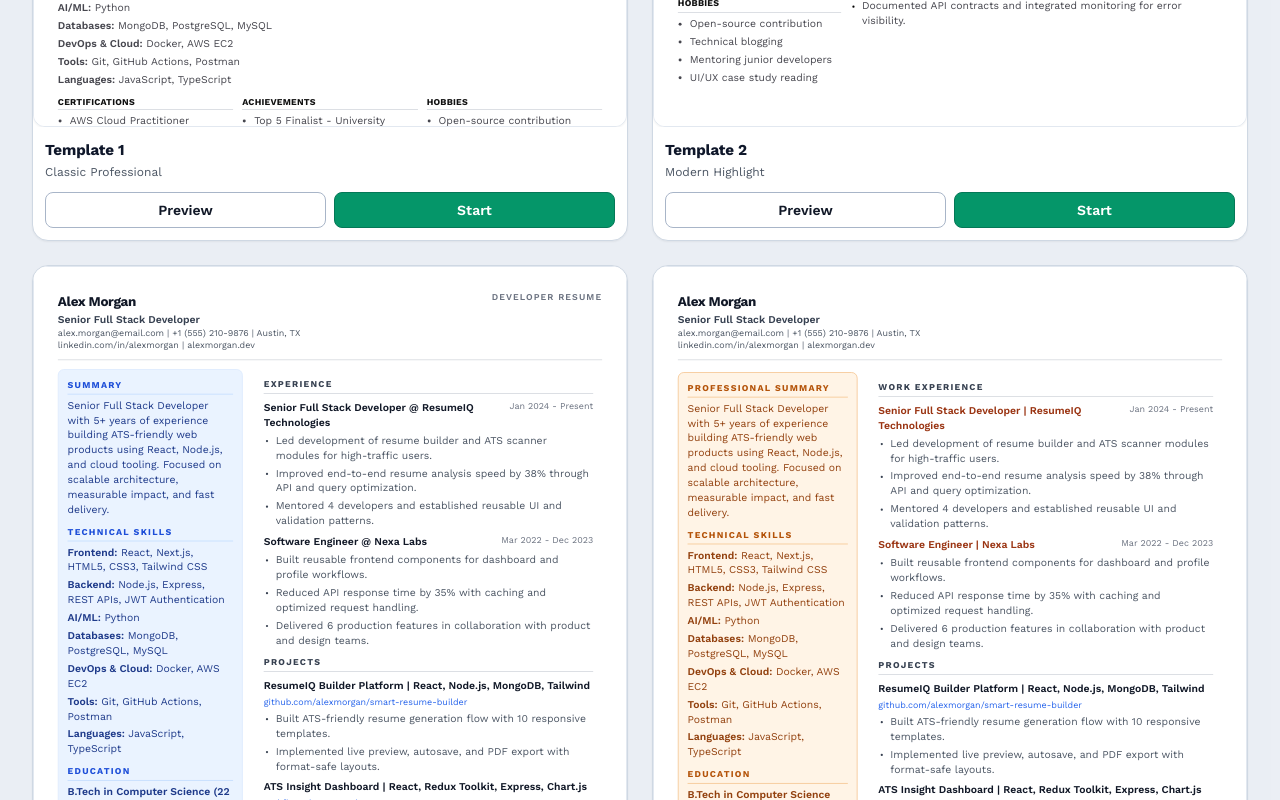
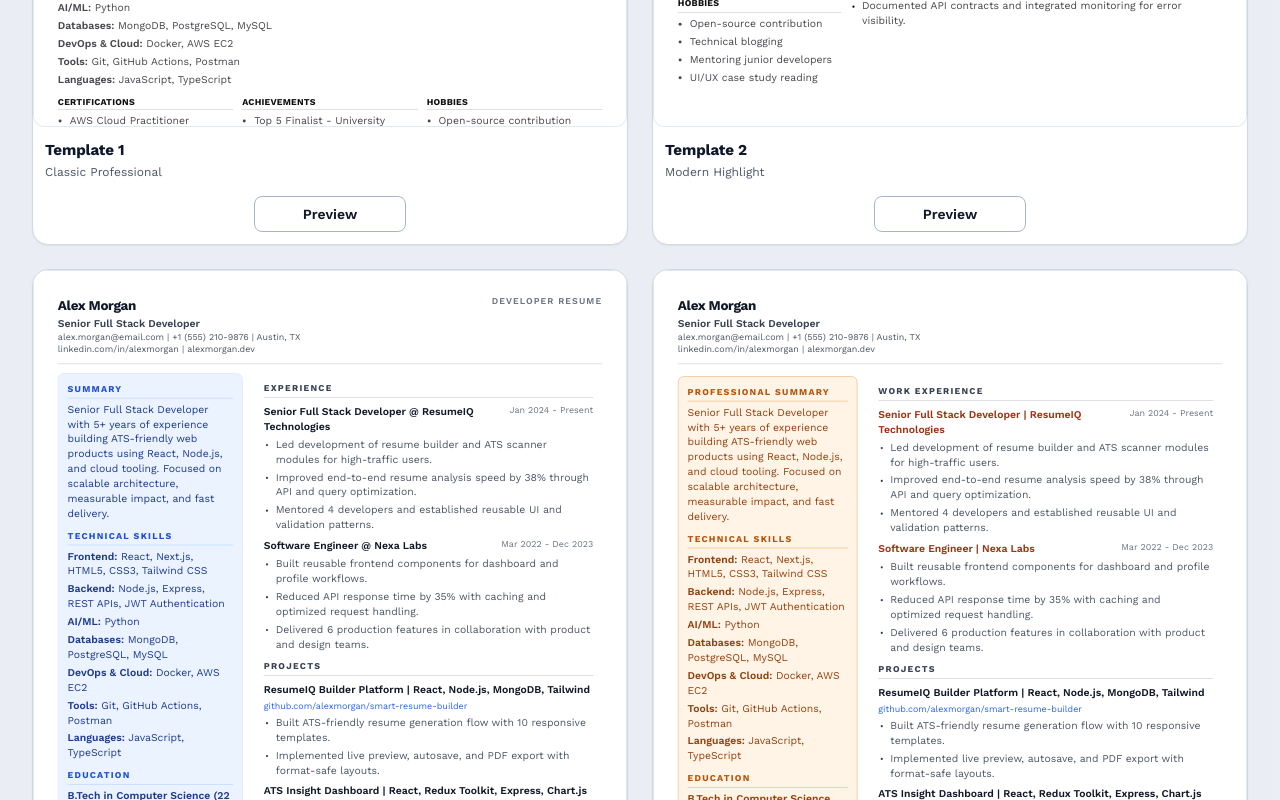
Before and after one commit to venkatdev-27/ResumeIQ, a React (Vite) app in the folder frontend/: page /templates in a window 1280 px wide. Shown: the part 940-1740 px from the top of the page. Built offline with nearby package versions, Linux system fonts and the light colour scheme; no server answers.

Commit message:
feat(templates): show centered preview-only action on template cards

```diff
--- a/frontend/src/pages/Templates.jsx
+++ b/frontend/src/pages/Templates.jsx
@@ -39,20 +39,13 @@ function Templates() {
                                     <p className="mt-0.5 text-xs text-[#4b5563] max-[350px]:text-[11px]">{template.tone}</p>
                                 </div>
 
-                                <div className="grid grid-cols-2 gap-2">
+                                <div className="flex justify-center pt-1">
                                     <button
                                         type="button"
                                         onClick={() => setPreviewTemplate(template)}
-                                        className="inline-flex h-9 items-center justify-center rounded-lg border border-[#a8b5c8] bg-white px-3 text-sm font-semibold text-[#111827] transition hover:border-[#6b7a91] hover:bg-[#f8fafc] max-[350px]:h-8 max-[350px]:text-xs"
+                                        className="inline-flex h-9 min-w-[9.5rem] items-center justify-center rounded-lg border border-[#a8b5c8] bg-white px-3 text-sm font-semibold text-[#111827] transition hover:border-[#6b7a91] hover:bg-[#f8fafc] max-[350px]:h-8 max-[350px]:min-w-[8.5rem] max-[350px]:text-xs"
                                     >
                                         Preview
-                                    </button>
-                                    <button
-                                        type="button"
-                                        onClick={() => handleStart(template.id)}
-                                        className="inline-flex h-9 items-center justify-center rounded-lg border border-emerald-700 bg-emerald-600 px-3 text-sm font-semibold text-white transition hover:bg-emerald-700 max-[350px]:h-8 max-[350px]:text-xs"
-                                    >
-                                        Start
                                     </button>
                                 </div>
                             </div>
```
